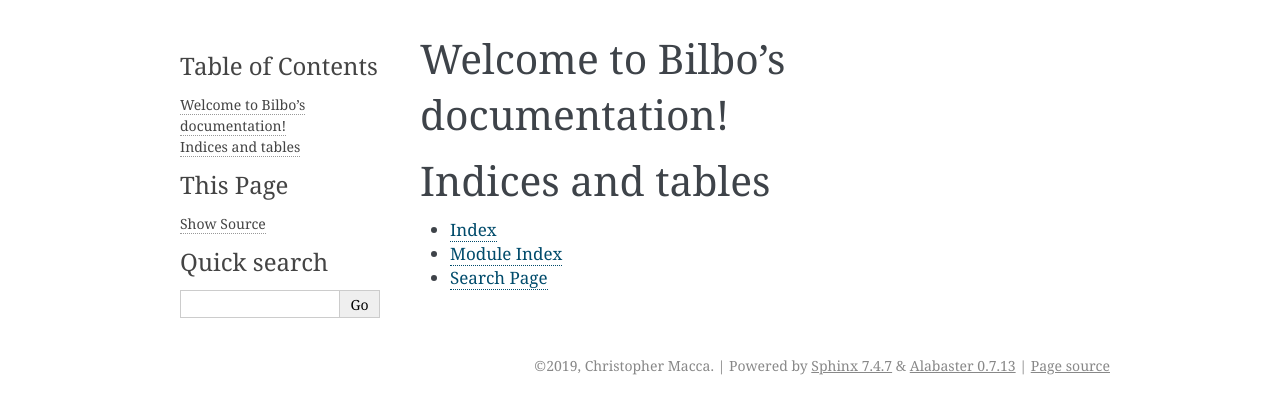
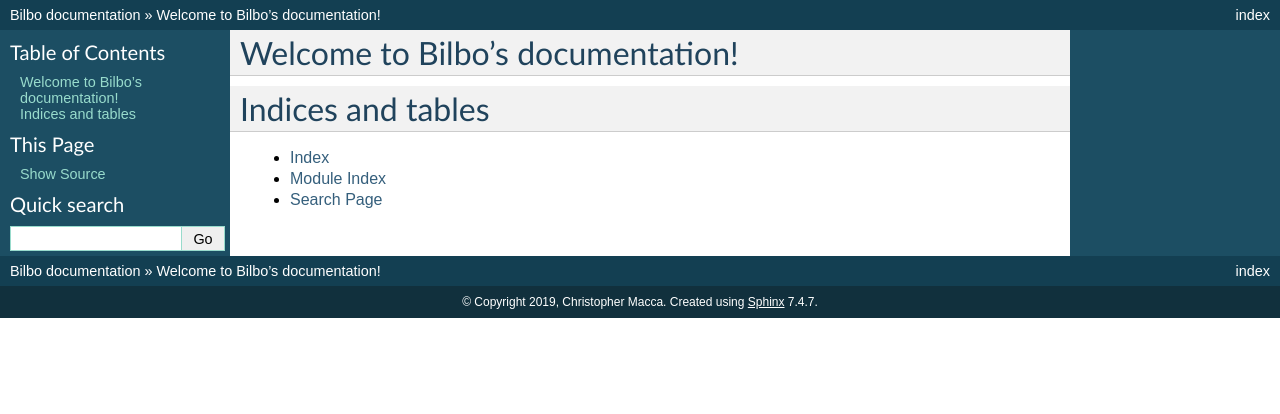
Before and after one commit to maccth/bilbo, a Sphinx documentation site: the page built from docs/index.rst, in a window 1280 px wide. Shown: the top 414 px of the page. Built offline with Sphinx 7.4.7, drawn with Linux system fonts in a browser that asks for light colours.

Commit message:
[docs]: added options, nothing serious...

```diff
--- a/docs/conf.py
+++ b/docs/conf.py
@@ -44,9 +44,55 @@
 # The theme to use for HTML and HTML Help pages.  See the documentation for
 # a list of builtin themes.
 #
-html_theme = 'alabaster'
+
+# alabaster
+html_theme = 'classic'
 
 # Add any paths that contain custom static files (such as style sheets) here,
 # relative to this directory. They are copied after the builtin static files,
 # so a file named "default.css" will overwrite the builtin "default.css".
 html_static_path = ['_static']
+
+# html_theme_options = {
+#     "footerbgcolor"     : "#e7e9f7",
+#     "footertextcolor"   : "#252e6a",
+#     "sidebarbgcolor"    : "#e7e9f7",
+# #     "sidebarbtncolor"   :
+#     "sidebartextcolor"  : "#252e6a",
+# #     "sidebarlinkcolor"  :
+#     "relbarbgcolor"     : "#e7e9f7",
+#     "relbartextcolor"   : "#252e6a",
+# #     "relbarlinkcolor"   :
+#     "bgcolor"   : "#e7e9f7",
+#     "textcolor"         : "#252e6a",
+# #     "linkcolor"         :
+# #     "visitedlinkcolor"  :
+#     "headbgcolor"       : "#e7e9f7",
+#     "headtextcolor"     : "#252e6a",
+#     "headlinkcolor"     : "#252e6a",
+# #     "codebgcolor"       :
+# #     "codetextcolor"     :
+# #     "bodyfont"          :
+#     "headfont"  : "Helvetica",
+# }
+
+# footerbgcolor (CSS color): Background color for the footer line.
+# footertextcolor (CSS color): Text color for the footer line.
+# sidebarbgcolor (CSS color): Background color for the sidebar.
+# sidebarbtncolor (CSS color): Background color for the sidebar collapse button (used when collapsiblesidebar is True).
+# sidebartextcolor (CSS color): Text color for the sidebar.
+# sidebarlinkcolor (CSS color): Link color for the sidebar.
+# relbarbgcolor (CSS color): Background color for the relation bar.
+# relbartextcolor (CSS color): Text color for the relation bar.
+# relbarlinkcolor (CSS color): Link color for the relation bar.
+# bgcolor (CSS color): Body background color.
+# textcolor (CSS color): Body text color.
+# linkcolor (CSS color): Body link color.
+# visitedlinkcolor (CSS color): Body color for visited links.
+# headbgcolor (CSS color): Background color for headings.
+# headtextcolor (CSS color): Text color for headings.
+# headlinkcolor (CSS color): Link color for headings.
+# codebgcolor (CSS color): Background color for code blocks.
+# codetextcolor (CSS color): Default text color for code blocks, if not set differently by the highlighting style.
+# bodyfont (CSS font-family): Font for normal text.
+# headfont (CSS font-family): Font for headings.
```
